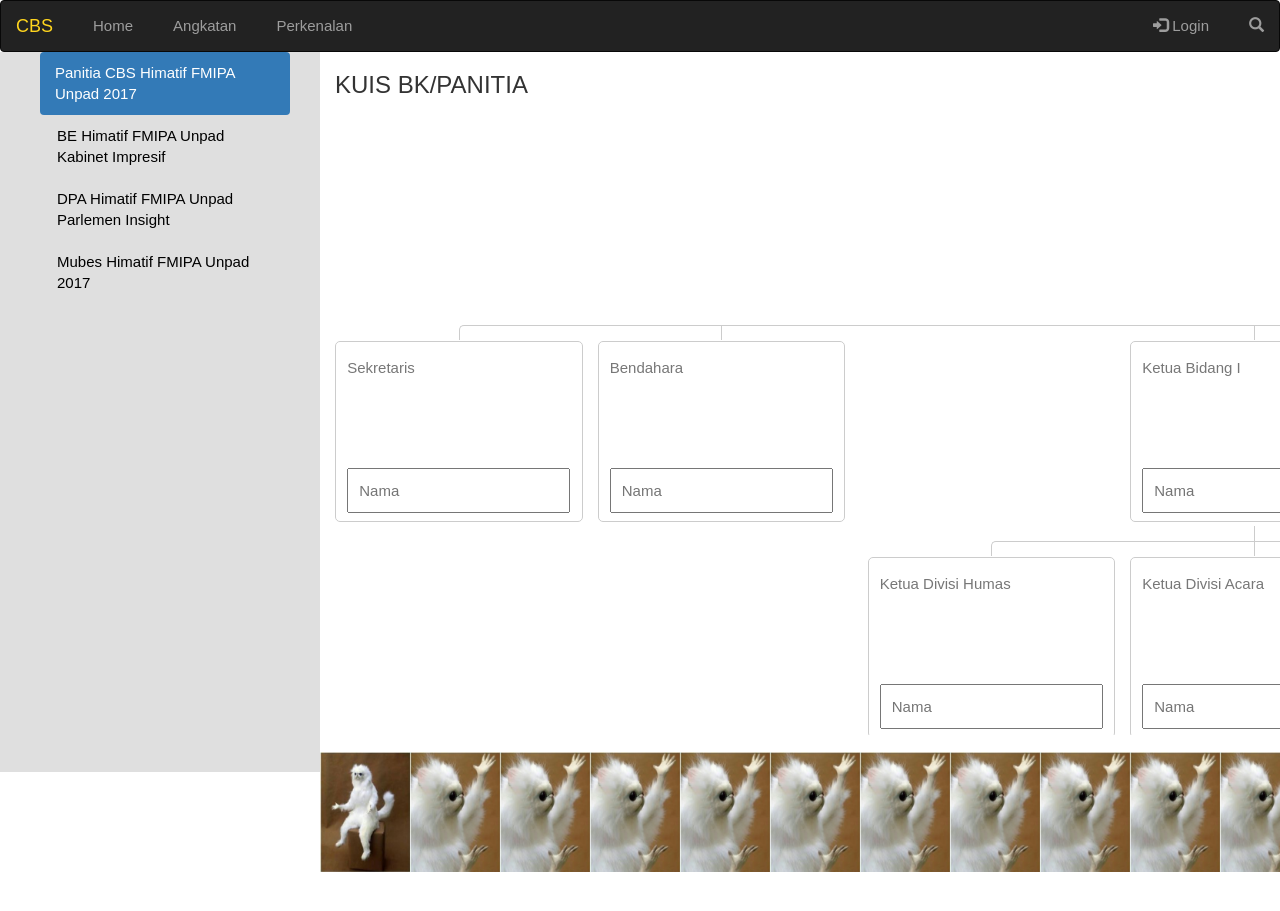
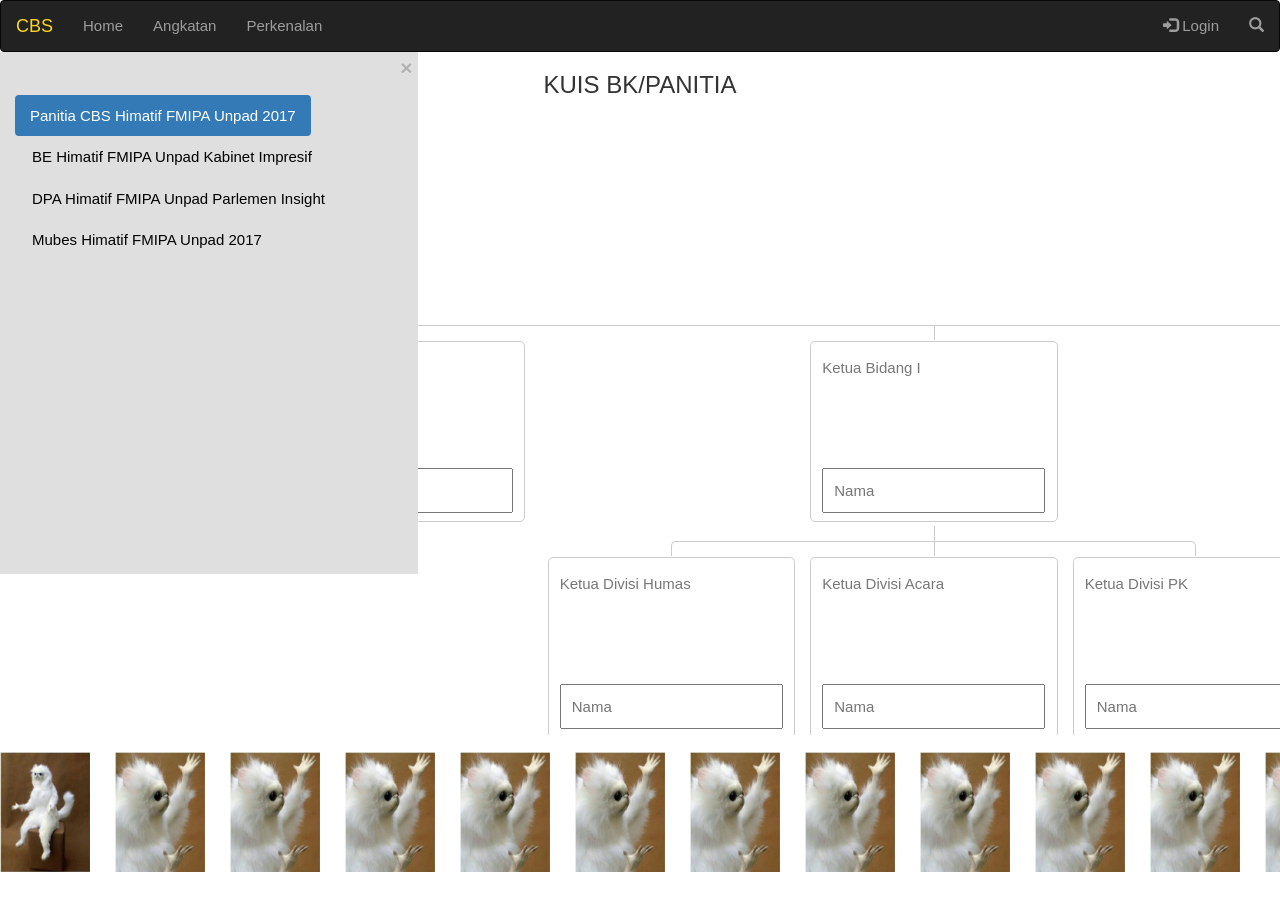
Before and after one commit to Ponita48/PerkenalanCBS, a CodeIgniter app: a page that uses application/views/kuis_struktur.php in a window 1280 px wide. Shown: the top 911 px of the page. Run offline with CodeIgniter, Linux system fonts and the light colour scheme.

Commit message:
Bug-Fixes: - Navigation Pane: Fixed, collapsible, and has overlay attribute - Photos Table: Added min-width to keep its layout so it won't collapsed when a photo picked from a cell
Known Bugs (On progress to be fixed):
- "Kirim" button still not functioning yet
- Forms haven't been linked

Other(s):
- Need UI improvement

```diff
--- a/application/views/kuis_struktur.php
+++ b/application/views/kuis_struktur.php
@@ -1,30 +1,23 @@
+<!-- Beginning of Header -->
 <link rel=stylesheet href="<?php echo base_url(); ?>assets/css/bootstrap.css">
 <link rel=stylesheet href="<?php echo base_url(); ?>assets/css/tree-diagram.css">
 <style type="text/css" media="screen">
-  ul li {
-    padding: 0px 0px 0px 10px;
+  #navigasi {
+    z-index: 100;
+    position: absolute;
   }
+
 </style>
-<script src="<?php echo base_url(); ?>assets/js/jquery.min.js"></script>
-<script src="<?php echo base_url(); ?>assets/js/bootstrap.js"></script>
-<script type="text/javascript">
-  function allowDrop(ev) {
-      ev.preventDefault();
-  }
-  function drag(ev) {
-      ev.dataTransfer.setData("text", ev.target.id);
-  }
-  function drop(ev) {
-      ev.preventDefault();
-      var data = ev.dataTransfer.getData("text");
-      ev.target.appendChild(document.getElementById(data));
-  }
-</script>
+<!-- End of Header -->
 
 <div class="row">
-  <!-- Navigation Pane : Belum dibikin fixed, belum bisa diminimize -->
-  <div class="col-sm-3 col-md-3 col-lg-3" style="overflow: auto; background-color: #DFDFDF; ">
-    <div class="container-fluid" id="navigation-pane">
+  <!-- Navigation Pane: Fixed, Collapsible -->
+  <div id="navigasi" style="background-color: #DFDFDF; max-width: 40vh; max-height: 50vh">
+    <button type="button" class="close" aria-label="Close" data-toggle="collapse" data-target="#navigation-pane" style="padding: 5px">
+      <span aria-hidden="true">&times;</span>
+    </button>
+    <br><br>
+    <div class="container-fluid" id="navigation-pane" class="collapse">
       <nav class="navbar-nav">
         <ul class="nav nav-pills">
           <li class="active"><a href="#menu1" data-toggle="pill">Panitia CBS Himatif FMIPA Unpad 2017</a></li>
@@ -38,8 +31,8 @@
   <!-- End of Navigation Pane -->
 
   <!-- Quiz Layer, dengan tab-content -->
-  <div class="col-sm-9 col-md-9 col-lg-9">
-  	<h3>KUIS BK/PANITIA</h3>
+  <div id="konten" class="container-fluid">
+    <center><h3>KUIS BK/PANITIA</h3></center>
     <div class="tab-content">
       <div id="menu1" class="tab-pane fade in active">
         <div class="row" style="overflow: auto; height: 60vh;">
@@ -272,26 +265,26 @@
             <input type="submit">
           </form>
         </div>
-        <div class="row" style="overflow: auto;">
+        <div class="row" style="overflow: auto">
           <table>
             <tbody>
               <tr>
-                <td id="foto_cbs_1" ondrop="drop(event)" ondragover="allowDrop(event)" style="height: 155px; width: 115px"><img src="<?php echo base_url(); ?>img/img1.jpg" id="drag_cbs_1" draggable="true" ondragstart="drag(event)" style="width: 90px; height: 120px"></td>
-                <td id="foto_cbs_2" ondrop="drop(event)" ondragover="allowDrop(event)" style="height: 155px; width: 115px"><img src="<?php echo base_url(); ?>img/img2.jpg" id="drag_cbs_2" draggable="true" ondragstart="drag(event)" style="width: 90px; height: 120px"></td>
-                <td id="foto_cbs_3" ondrop="drop(event)" ondragover="allowDrop(event)" style="height: 155px; width: 115px"><img src="<?php echo base_url(); ?>img/img2.jpg" id="drag_cbs_3" draggable="true" ondragstart="drag(event)" style="width: 90px; height: 120px"></td>
-                <td id="foto_cbs_4" ondrop="drop(event)" ondragover="allowDrop(event)" style="height: 155px; width: 115px"><img src="<?php echo base_url(); ?>img/img2.jpg" id="drag_cbs_4" draggable="true" ondragstart="drag(event)" style="width: 90px; height: 120px"></td>
-                <td id="foto_cbs_5" ondrop="drop(event)" ondragover="allowDrop(event)" style="height: 155px; width: 115px"><img src="<?php echo base_url(); ?>img/img2.jpg" id="drag_cbs_5" draggable="true" ondragstart="drag(event)" style="width: 90px; height: 120px"></td>
-                <td id="foto_cbs_6" ondrop="drop(event)" ondragover="allowDrop(event)" style="height: 155px; width: 115px"><img src="<?php echo base_url(); ?>img/img2.jpg" id="drag_cbs_6" draggable="true" ondragstart="drag(event)" style="width: 90px; height: 120px"></td>
-                <td id="foto_cbs_7" ondrop="drop(event)" ondragover="allowDrop(event)" style="height: 155px; width: 115px"><img src="<?php echo base_url(); ?>img/img2.jpg" id="drag_cbs_7" draggable="true" ondragstart="drag(event)" style="width: 90px; height: 120px"></td>
-                <td id="foto_cbs_8" ondrop="drop(event)" ondragover="allowDrop(event)" style="height: 155px; width: 115px"><img src="<?php echo base_url(); ?>img/img2.jpg" id="drag_cbs_8" draggable="true" ondragstart="drag(event)" style="width: 90px; height: 120px"></td>
-                <td id="foto_cbs_9" ondrop="drop(event)" ondragover="allowDrop(event)" style="height: 155px; width: 115px"><img src="<?php echo base_url(); ?>img/img2.jpg" id="drag_cbs_9" draggable="true" ondragstart="drag(event)" style="width: 90px; height: 120px"></td>
-                <td id="foto_cbs_10" ondrop="drop(event)" ondragover="allowDrop(event)" style="height: 155px; width: 115px"><img src="<?php echo base_url(); ?>img/img2.jpg" id="drag_cbs_10" draggable="true" ondragstart="drag(event)" style="width: 90px; height: 120px"></td>
-                <td id="foto_cbs_11" ondrop="drop(event)" ondragover="allowDrop(event)" style="height: 155px; width: 115px"><img src="<?php echo base_url(); ?>img/img2.jpg" id="drag_cbs_11" draggable="true" ondragstart="drag(event)" style="width: 90px; height: 120px"></td>
-                <td id="foto_cbs_12" ondrop="drop(event)" ondragover="allowDrop(event)" style="height: 155px; width: 115px"><img src="<?php echo base_url(); ?>img/img2.jpg" id="drag_cbs_12" draggable="true" ondragstart="drag(event)" style="width: 90px; height: 120px"></td>
-                <td id="foto_cbs_13" ondrop="drop(event)" ondragover="allowDrop(event)" style="height: 155px; width: 115px"><img src="<?php echo base_url(); ?>img/img2.jpg" id="drag_cbs_13" draggable="true" ondragstart="drag(event)" style="width: 90px; height: 120px"></td>
-                <td id="foto_cbs_14" ondrop="drop(event)" ondragover="allowDrop(event)" style="height: 155px; width: 115px"><img src="<?php echo base_url(); ?>img/img2.jpg" id="drag_cbs_14" draggable="true" ondragstart="drag(event)" style="width: 90px; height: 120px"></td>
-                <td id="foto_cbs_15" ondrop="drop(event)" ondragover="allowDrop(event)" style="height: 155px; width: 115px"><img src="<?php echo base_url(); ?>img/img2.jpg" id="drag_cbs_16" draggable="true" ondragstart="drag(event)" style="width: 90px; height: 120px"></td>
-                <td id="foto_cbs_16" ondrop="drop(event)" ondragover="allowDrop(event)" style="height: 155px; width: 115px"><img src="<?php echo base_url(); ?>img/img2.jpg" id="drag_cbs_16" draggable="true" ondragstart="drag(event)" style="width: 90px; height: 120px"></td>
+                <td id="foto_cbs_1" ondrop="drop(event)" ondragover="allowDrop(event)" style="height: 155px; min-width: 115px"><img src="<?php echo base_url(); ?>img/img1.jpg" id="drag_cbs_1" draggable="true" ondragstart="drag(event)" style="width: 90px; height: 120px"></td>
+                <td id="foto_cbs_2" ondrop="drop(event)" ondragover="allowDrop(event)" style="height: 155px; min-width: 115px"><img src="<?php echo base_url(); ?>img/img2.jpg" id="drag_cbs_2" draggable="true" ondragstart="drag(event)" style="width: 90px; height: 120px"></td>
+                <td id="foto_cbs_3" ondrop="drop(event)" ondragover="allowDrop(event)" style="height: 155px; min-width: 115px"><img src="<?php echo base_url(); ?>img/img2.jpg" id="drag_cbs_3" draggable="true" ondragstart="drag(event)" style="width: 90px; height: 120px"></td>
+                <td id="foto_cbs_4" ondrop="drop(event)" ondragover="allowDrop(event)" style="height: 155px; min-width: 115px"><img src="<?php echo base_url(); ?>img/img2.jpg" id="drag_cbs_4" draggable="true" ondragstart="drag(event)" style="width: 90px; height: 120px"></td>
+                <td id="foto_cbs_5" ondrop="drop(event)" ondragover="allowDrop(event)" style="height: 155px; min-width: 115px"><img src="<?php echo base_url(); ?>img/img2.jpg" id="drag_cbs_5" draggable="true" ondragstart="drag(event)" style="width: 90px; height: 120px"></td>
+                <td id="foto_cbs_6" ondrop="drop(event)" ondragover="allowDrop(event)" style="height: 155px; min-width: 115px"><img src="<?php echo base_url(); ?>img/img2.jpg" id="drag_cbs_6" draggable="true" ondragstart="drag(event)" style="width: 90px; height: 120px"></td>
+                <td id="foto_cbs_7" ondrop="drop(event)" ondragover="allowDrop(event)" style="height: 155px; min-width: 115px"><img src="<?php echo base_url(); ?>img/img2.jpg" id="drag_cbs_7" draggable="true" ondragstart="drag(event)" style="width: 90px; height: 120px"></td>
+                <td id="foto_cbs_8" ondrop="drop(event)" ondragover="allowDrop(event)" style="height: 155px; min-width: 115px"><img src="<?php echo base_url(); ?>img/img2.jpg" id="drag_cbs_8" draggable="true" ondragstart="drag(event)" style="width: 90px; height: 120px"></td>
+                <td id="foto_cbs_9" ondrop="drop(event)" ondragover="allowDrop(event)" style="height: 155px; min-width: 115px"><img src="<?php echo base_url(); ?>img/img2.jpg" id="drag_cbs_9" draggable="true" ondragstart="drag(event)" style="width: 90px; height: 120px"></td>
+                <td id="foto_cbs_10" ondrop="drop(event)" ondragover="allowDrop(event)" style="height: 155px; min-width: 115px"><img src="<?php echo base_url(); ?>img/img2.jpg" id="drag_cbs_10" draggable="true" ondragstart="drag(event)" style="width: 90px; height: 120px"></td>
+                <td id="foto_cbs_11" ondrop="drop(event)" ondragover="allowDrop(event)" style="height: 155px; min-width: 115px"><img src="<?php echo base_url(); ?>img/img2.jpg" id="drag_cbs_11" draggable="true" ondragstart="drag(event)" style="width: 90px; height: 120px"></td>
+                <td id="foto_cbs_12" ondrop="drop(event)" ondragover="allowDrop(event)" style="height: 155px; min-width: 115px"><img src="<?php echo base_url(); ?>img/img2.jpg" id="drag_cbs_12" draggable="true" ondragstart="drag(event)" style="width: 90px; height: 120px"></td>
+                <td id="foto_cbs_13" ondrop="drop(event)" ondragover="allowDrop(event)" style="height: 155px; min-width: 115px"><img src="<?php echo base_url(); ?>img/img2.jpg" id="drag_cbs_13" draggable="true" ondragstart="drag(event)" style="width: 90px; height: 120px"></td>
+                <td id="foto_cbs_14" ondrop="drop(event)" ondragover="allowDrop(event)" style="height: 155px; min-width: 115px"><img src="<?php echo base_url(); ?>img/img2.jpg" id="drag_cbs_14" draggable="true" ondragstart="drag(event)" style="width: 90px; height: 120px"></td>
+                <td id="foto_cbs_15" ondrop="drop(event)" ondragover="allowDrop(event)" style="height: 155px; min-width: 115px"><img src="<?php echo base_url(); ?>img/img2.jpg" id="drag_cbs_16" draggable="true" ondragstart="drag(event)" style="width: 90px; height: 120px"></td>
+                <td id="foto_cbs_16" ondrop="drop(event)" ondragover="allowDrop(event)" style="height: 155px; min-width: 115px"><img src="<?php echo base_url(); ?>img/img2.jpg" id="drag_cbs_16" draggable="true" ondragstart="drag(event)" style="width: 90px; height: 120px"></td>
               </tr>
             </tbody>
           </table>
@@ -486,20 +479,20 @@
           <table>
             <tbody>
               <tr>
-                <td id="foto_be_1" ondrop="drop(event)" ondragover="allowDrop(event)" style="height: 155px; width: 115px"><img src="<?php echo base_url(); ?>img/img1.jpg" id="drag_be_1" draggable="true" ondragstart="drag(event)" style="width: 90px; height: 120px"></td>
-                <td id="foto_be_2" ondrop="drop(event)" ondragover="allowDrop(event)" style="height: 155px; width: 115px"><img src="<?php echo base_url(); ?>img/img2.jpg" id="drag_be_2" draggable="true" ondragstart="drag(event)" style="width: 90px; height: 120px"></td>
-                <td id="foto_be_3" ondrop="drop(event)" ondragover="allowDrop(event)" style="height: 155px; width: 115px"><img src="<?php echo base_url(); ?>img/img2.jpg" id="drag_be_3" draggable="true" ondragstart="drag(event)" style="width: 90px; height: 120px"></td>
-                <td id="foto_be_4" ondrop="drop(event)" ondragover="allowDrop(event)" style="height: 155px; width: 115px"><img src="<?php echo base_url(); ?>img/img2.jpg" id="drag_be_4" draggable="true" ondragstart="drag(event)" style="width: 90px; height: 120px"></td>
-                <td id="foto_be_5" ondrop="drop(event)" ondragover="allowDrop(event)" style="height: 155px; width: 115px"><img src="<?php echo base_url(); ?>img/img2.jpg" id="drag_be_5" draggable="true" ondragstart="drag(event)" style="width: 90px; height: 120px"></td>
-                <td id="foto_be_6" ondrop="drop(event)" ondragover="allowDrop(event)" style="height: 155px; width: 115px"><img src="<?php echo base_url(); ?>img/img2.jpg" id="drag_be_6" draggable="true" ondragstart="drag(event)" style="width: 90px; height: 120px"></td>
-                <td id="foto_be_7" ondrop="drop(event)" ondragover="allowDrop(event)" style="height: 155px; width: 115px"><img src="<?php echo base_url(); ?>img/img2.jpg" id="drag_be_7" draggable="true" ondragstart="drag(event)" style="width: 90px; height: 120px"></td>
-                <td id="foto_be_8" ondrop="drop(event)" ondragover="allowDrop(event)" style="height: 155px; width: 115px"><img src="<?php echo base_url(); ?>img/img2.jpg" id="drag_be_8" draggable="true" ondragstart="drag(event)" style="width: 90px; height: 120px"></td>
-                <td id="foto_be_9" ondrop="drop(event)" ondragover="allowDrop(event)" style="height: 155px; width: 115px"><img src="<?php echo base_url(); ?>img/img2.jpg" id="drag_be_9" draggable="true" ondragstart="drag(event)" style="width: 90px; height: 120px"></td>
-                <td id="foto_be_10" ondrop="drop(event)" ondragover="allowDrop(event)" style="height: 155px; width: 115px"><img src="<?php echo base_url(); ?>img/img2.jpg" id="drag_be_10" draggable="true" ondragstart="drag(event)" style="width: 90px; height: 120px"></td>
-                <td id="foto_be_11" ondrop="drop(event)" ondragover="allowDrop(event)" style="height: 155px; width: 115px"><img src="<?php echo base_url(); ?>img/img2.jpg" id="drag_be_11" draggable="true" ondragstart="drag(event)" style="width: 90px; height: 120px"></td>
-                <td id="foto_be_12" ondrop="drop(event)" ondragover="allowDrop(event)" style="height: 155px; width: 115px"><img src="<?php echo base_url(); ?>img/img2.jpg" id="drag_be_12" draggable="true" ondragstart="drag(event)" style="width: 90px; height: 120px"></td>
-                <td id="foto_be_13" ondrop="drop(event)" ondragover="allowDrop(event)" style="height: 155px; width: 115px"><img src="<?php echo base_url(); ?>img/img2.jpg" id="drag_be_13" draggable="true" ondragstart="drag(event)" style="width: 90px; height: 120px"></td>
-                <td id="foto_be_14" ondrop="drop(event)" ondragover="allowDrop(event)" style="height: 155px; width: 115px"><img src="<?php echo base_url(); ?>img/img2.jpg" id="drag_be_14" draggable="true" ondragstart="drag(event)" style="width: 90px; height: 120px"></td>
+                <td id="foto_be_1" ondrop="drop(event)" ondragover="allowDrop(event)" style="height: 155px; min-width: 115px"><img src="<?php echo base_url(); ?>img/img1.jpg" id="drag_be_1" draggable="true" ondragstart="drag(event)" style="width: 90px; height: 120px"></td>
+                <td id="foto_be_2" ondrop="drop(event)" ondragover="allowDrop(event)" style="height: 155px; min-width: 115px"><img src="<?php echo base_url(); ?>img/img2.jpg" id="drag_be_2" draggable="true" ondragstart="drag(event)" style="width: 90px; height: 120px"></td>
+                <td id="foto_be_3" ondrop="drop(event)" ondragover="allowDrop(event)" style="height: 155px; min-width: 115px"><img src="<?php echo base_url(); ?>img/img2.jpg" id="drag_be_3" draggable="true" ondragstart="drag(event)" style="width: 90px; height: 120px"></td>
+                <td id="foto_be_4" ondrop="drop(event)" ondragover="allowDrop(event)" style="height: 155px; min-width: 115px"><img src="<?php echo base_url(); ?>img/img2.jpg" id="drag_be_4" draggable="true" ondragstart="drag(event)" style="width: 90px; height: 120px"></td>
+                <td id="foto_be_5" ondrop="drop(event)" ondragover="allowDrop(event)" style="height: 155px; min-width: 115px"><img src="<?php echo base_url(); ?>img/img2.jpg" id="drag_be_5" draggable="true" ondragstart="drag(event)" style="width: 90px; height: 120px"></td>
+                <td id="foto_be_6" ondrop="drop(event)" ondragover="allowDrop(event)" style="height: 155px; min-width: 115px"><img src="<?php echo base_url(); ?>img/img2.jpg" id="drag_be_6" draggable="true" ondragstart="drag(event)" style="width: 90px; height: 120px"></td>
+                <td id="foto_be_7" ondrop="drop(event)" ondragover="allowDrop(event)" style="height: 155px; min-width: 115px"><img src="<?php echo base_url(); ?>img/img2.jpg" id="drag_be_7" draggable="true" ondragstart="drag(event)" style="width: 90px; height: 120px"></td>
+                <td id="foto_be_8" ondrop="drop(event)" ondragover="allowDrop(event)" style="height: 155px; min-width: 115px"><img src="<?php echo base_url(); ?>img/img2.jpg" id="drag_be_8" draggable="true" ondragstart="drag(event)" style="width: 90px; height: 120px"></td>
+                <td id="foto_be_9" ondrop="drop(event)" ondragover="allowDrop(event)" style="height: 155px; min-width: 115px"><img src="<?php echo base_url(); ?>img/img2.jpg" id="drag_be_9" draggable="true" ondragstart="drag(event)" style="width: 90px; height: 120px"></td>
+                <td id="foto_be_10" ondrop="drop(event)" ondragover="allowDrop(event)" style="height: 155px; min-width: 115px"><img src="<?php echo base_url(); ?>img/img2.jpg" id="drag_be_10" draggable="true" ondragstart="drag(event)" style="width: 90px; height: 120px"></td>
+                <td id="foto_be_11" ondrop="drop(event)" ondragover="allowDrop(event)" style="height: 155px; min-width: 115px"><img src="<?php echo base_url(); ?>img/img2.jpg" id="drag_be_11" draggable="true" ondragstart="drag(event)" style="width: 90px; height: 120px"></td>
+                <td id="foto_be_12" ondrop="drop(event)" ondragover="allowDrop(event)" style="height: 155px; min-width: 115px"><img src="<?php echo base_url(); ?>img/img2.jpg" id="drag_be_12" draggable="true" ondragstart="drag(event)" style="width: 90px; height: 120px"></td>
+                <td id="foto_be_13" ondrop="drop(event)" ondragover="allowDrop(event)" style="height: 155px; min-width: 115px"><img src="<?php echo base_url(); ?>img/img2.jpg" id="drag_be_13" draggable="true" ondragstart="drag(event)" style="width: 90px; height: 120px"></td>
+                <td id="foto_be_14" ondrop="drop(event)" ondragover="allowDrop(event)" style="height: 155px; min-width: 115px"><img src="<?php echo base_url(); ?>img/img2.jpg" id="drag_be_14" draggable="true" ondragstart="drag(event)" style="width: 90px; height: 120px"></td>
               </tr>
             </tbody>
           </table>
@@ -592,12 +585,12 @@
           <table>
             <tbody>
               <tr>
-                <td id="foto_dpa_1" ondrop="drop(event)" ondragover="allowDrop(event)" style="height: 155px; width: 115px"><img src="<?php echo base_url(); ?>img/img1.jpg" id="drag_dpa_1" draggable="true" ondragstart="drag(event)" style="width: 90px; height: 120px"></td>
-                <td id="foto_dpa_2" ondrop="drop(event)" ondragover="allowDrop(event)" style="height: 155px; width: 115px"><img src="<?php echo base_url(); ?>img/img2.jpg" id="drag_dpa_2" draggable="true" ondragstart="drag(event)" style="width: 90px; height: 120px"></td>
-                <td id="foto_dpa_3" ondrop="drop(event)" ondragover="allowDrop(event)" style="height: 155px; width: 115px"><img src="<?php echo base_url(); ?>img/img2.jpg" id="drag_dpa_3" draggable="true" ondragstart="drag(event)" style="width: 90px; height: 120px"></td>
-                <td id="foto_dpa_4" ondrop="drop(event)" ondragover="allowDrop(event)" style="height: 155px; width: 115px"><img src="<?php echo base_url(); ?>img/img2.jpg" id="drag_dpa_4" draggable="true" ondragstart="drag(event)" style="width: 90px; height: 120px"></td>
-                <td id="foto_dpa_5" ondrop="drop(event)" ondragover="allowDrop(event)" style="height: 155px; width: 115px"><img src="<?php echo base_url(); ?>img/img2.jpg" id="drag_dpa_5" draggable="true" ondragstart="drag(event)" style="width: 90px; height: 120px"></td>
-                <td id="foto_dpa_6" ondrop="drop(event)" ondragover="allowDrop(event)" style="height: 155px; width: 115px"><img src="<?php echo base_url(); ?>img/img2.jpg" id="drag_dpa_6" draggable="true" ondragstart="drag(event)" style="width: 90px; height: 120px"></td>
+                <td id="foto_dpa_1" ondrop="drop(event)" ondragover="allowDrop(event)" style="height: 155px; min-width: 115px"><img src="<?php echo base_url(); ?>img/img1.jpg" id="drag_dpa_1" draggable="true" ondragstart="drag(event)" style="width: 90px; height: 120px"></td>
+                <td id="foto_dpa_2" ondrop="drop(event)" ondragover="allowDrop(event)" style="height: 155px; min-width: 115px"><img src="<?php echo base_url(); ?>img/img2.jpg" id="drag_dpa_2" draggable="true" ondragstart="drag(event)" style="width: 90px; height: 120px"></td>
+                <td id="foto_dpa_3" ondrop="drop(event)" ondragover="allowDrop(event)" style="height: 155px; min-width: 115px"><img src="<?php echo base_url(); ?>img/img2.jpg" id="drag_dpa_3" draggable="true" ondragstart="drag(event)" style="width: 90px; height: 120px"></td>
+                <td id="foto_dpa_4" ondrop="drop(event)" ondragover="allowDrop(event)" style="height: 155px; min-width: 115px"><img src="<?php echo base_url(); ?>img/img2.jpg" id="drag_dpa_4" draggable="true" ondragstart="drag(event)" style="width: 90px; height: 120px"></td>
+                <td id="foto_dpa_5" ondrop="drop(event)" ondragover="allowDrop(event)" style="height: 155px; min-width: 115px"><img src="<?php echo base_url(); ?>img/img2.jpg" id="drag_dpa_5" draggable="true" ondragstart="drag(event)" style="width: 90px; height: 120px"></td>
+                <td id="foto_dpa_6" ondrop="drop(event)" ondragover="allowDrop(event)" style="height: 155px; min-width: 115px"><img src="<?php echo base_url(); ?>img/img2.jpg" id="drag_dpa_6" draggable="true" ondragstart="drag(event)" style="width: 90px; height: 120px"></td>
               </tr>
             </tbody>
           </table>
@@ -654,9 +647,9 @@
           <table>
             <tbody>
               <tr>
-                <td id="foto_mubes_1" ondrop="drop(event)" ondragover="allowDrop(event)" style="height: 155px; width: 115px"><img src="<?php echo base_url(); ?>img/img1.jpg" id="drag_mubes_1" draggable="true" ondragstart="drag(event)" style="width: 90px; height: 120px"></td>
-                <td id="foto_mubes_2" ondrop="drop(event)" ondragover="allowDrop(event)" style="height: 155px; width: 115px"><img src="<?php echo base_url(); ?>img/img2.jpg" id="drag_mubes_2" draggable="true" ondragstart="drag(event)" style="width: 90px; height: 120px"></td>
-                <td id="foto_mubes_3" ondrop="drop(event)" ondragover="allowDrop(event)" style="height: 155px; width: 115px"><img src="<?php echo base_url(); ?>img/img2.jpg" id="drag_mubes_3" draggable="true" ondragstart="drag(event)" style="width: 90px; height: 120px"></td>
+                <td id="foto_mubes_1" ondrop="drop(event)" ondragover="allowDrop(event)" style="height: 155px; min-width: 115px"><img src="<?php echo base_url(); ?>img/img1.jpg" id="drag_mubes_1" draggable="true" ondragstart="drag(event)" style="width: 90px; height: 120px"></td>
+                <td id="foto_mubes_2" ondrop="drop(event)" ondragover="allowDrop(event)" style="height: 155px; min-width: 115px"><img src="<?php echo base_url(); ?>img/img2.jpg" id="drag_mubes_2" draggable="true" ondragstart="drag(event)" style="width: 90px; height: 120px"></td>
+                <td id="foto_mubes_3" ondrop="drop(event)" ondragover="allowDrop(event)" style="height: 155px; min-width: 115px"><img src="<?php echo base_url(); ?>img/img2.jpg" id="drag_mubes_3" draggable="true" ondragstart="drag(event)" style="width: 90px; height: 120px"></td>
               </tr>
             </tbody>
           </table>
@@ -665,3 +658,19 @@
     </div>
   </div>
 </div>
+
+<script src="<?php echo base_url(); ?>assets/js/jquery.min.js"></script>
+<script src="<?php echo base_url(); ?>assets/js/bootstrap.js"></script>
+<script type="text/javascript">
+  function allowDrop(ev) {
+      ev.preventDefault();
+  }
+  function drag(ev) {
+      ev.dataTransfer.setData("text", ev.target.id);
+  }
+  function drop(ev) {
+      ev.preventDefault();
+      var data = ev.dataTransfer.getData("text");
+      ev.target.appendChild(document.getElementById(data));
+  }
+</script>
```
